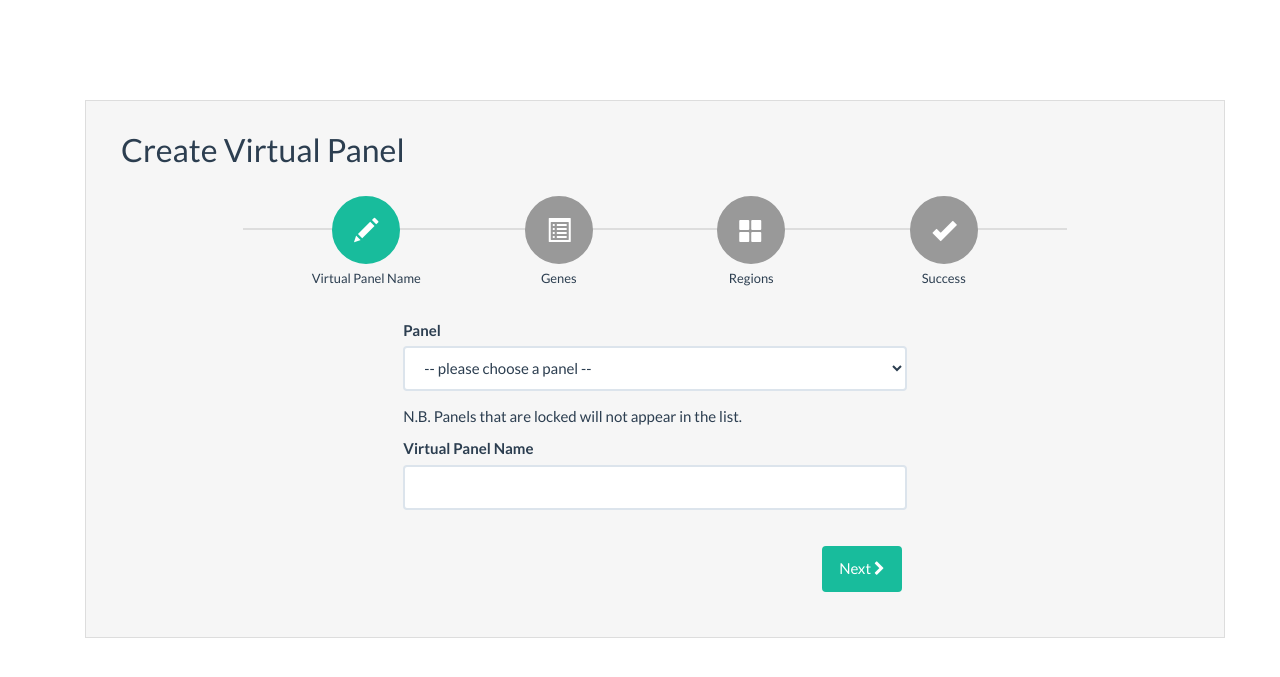
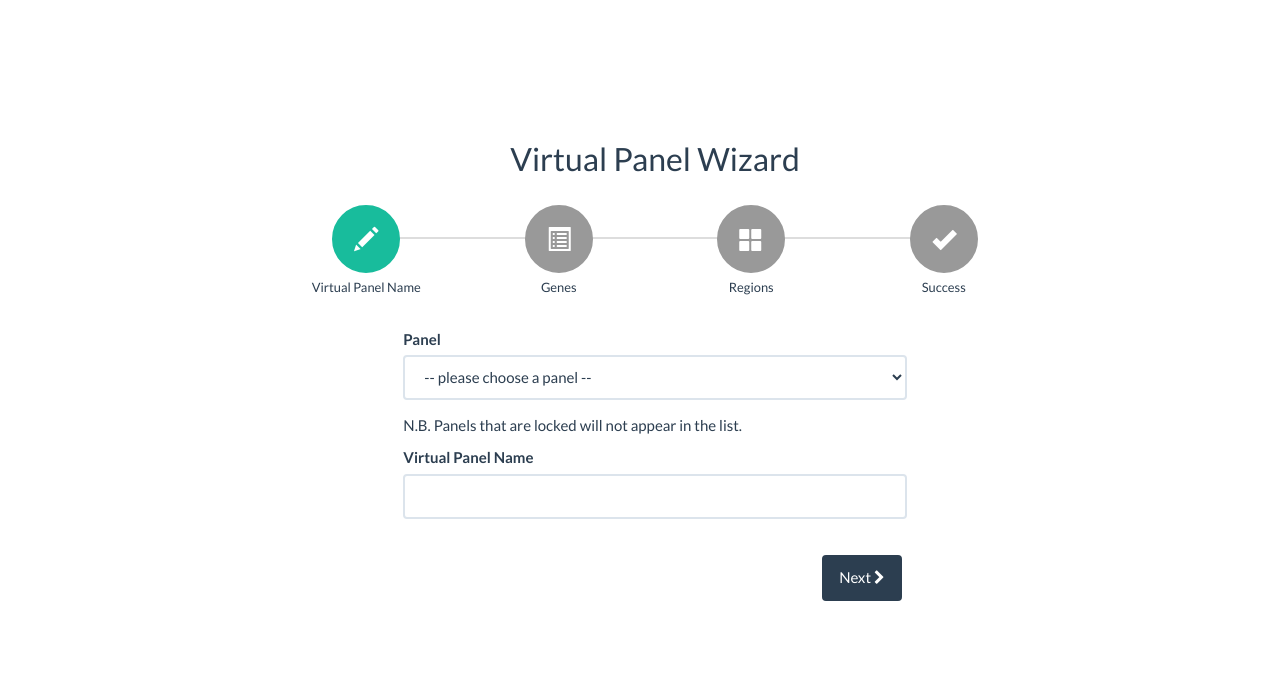
Before and after one commit to sch-sdgs/PanelPal, a Flask app: page /virtualpanels/wizard in a window 1280 px wide. Shown: the part 60-737 px from the top of that part. Run offline with Flask 2, Linux system fonts and the light colour scheme; the first user in the database is signed in; data that the repository does not hold is empty; the page is wider than the window, and the part outside it is not shown; some libraries are stand-ins or nearby versions.

Commit message:
Merge branch 'develop_nat' of https://github.com/sch-sdgs/PanelPal into develop
# Conflicts:
#	app/static/css/panel_pal.css

adding messaging

```diff
--- a/app/main.py
+++ b/app/main.py
@@ -1,5 +1,7 @@
 from flask import Flask
 from flask_sqlalchemy import SQLAlchemy
+import logging
+from logging.handlers import RotatingFileHandler
 
 app = Flask(__name__)
 app.config.from_object('config')
--- a/app/run.py
+++ b/app/run.py
@@ -2,4 +2,4 @@
 from app.main import app
 from flask_bootstrap import Bootstrap
 Bootstrap(app)
-app.run(debug=True,host= '10.182.131.21',port=5005)
+app.run(debug=True,host= '10.182.131.21',port=5006)
--- a/app/static/css/panel_pal.css
+++ b/app/static/css/panel_pal.css
@@ -88,11 +88,15 @@ h3
 }
 
 .form-vpgenes {
-    padding: 10px 35px 35px;
+    padding: 100px 35px 35px;
     margin: 0 auto;
-    background-color: #f6f6f6;
-    border: 1px solid rgba(0, 0, 0, 0.1);
+    background-color: #ffffff;
+    /*border: 1px solid rgba(0, 0, 0, 0.1);*/
 }
+
+.top-buffer { margin-top:20px; }
+.bttm-buffer { margin-top:20px; }
+.centerdiv{margin: 0 auto; text-align: center;}
 
 .col-md-4{
   padding-top: 20px;
@@ -267,7 +271,7 @@ font-style: oblique}
 .btn-info{background-color:#18bc9c; border-color: #18bc9c;}
 
 .line {
-  max-width:75%;
+  width:640px;
   min-height:2px;
   background-color: #ddd;
   margin-top:50px;
--- a/app/templates/virtualpanels_createprocess.html
+++ b/app/templates/virtualpanels_createprocess.html
@@ -1,20 +1,15 @@
 {% extends "layout.html" %}
 
 {% block content %}
-<div class="wrapper">
+
     <div class="form-vpgenes">
         <form id="main" name="main" action="{{ url_for('view_virtual_panels') }}" method="POST">
 
-            <h2>Create Virtual Panel</h2>
-            <div id="message">
-            {% if message %}
-            <div class="alert alert-danger"><strong>Silly Sausage!</strong> {{ message }}</div>
-            {% endif %}
-            </div>
+            <center><h2>Virtual Panel Wizard</h2></center>
             <div class="row">
+
                 <div class="line hidden-xs"></div>
                 <div class="process">
-
                     <div class="process-row nav nav-tabs">
                         <div class="col-sm-12 text-center">
                             <div class="process-step col-sm-3">
@@ -62,7 +65,7 @@
                                 <br>
                                 <ul class="list-unstyled list-inline pull-right">
                                     <li>
-                                        <button type="button" class="btn btn-info next-step">Next <i
+                                        <button type="button" class="btn btn-primary next-step">Next <i
                                                 class="fa fa-chevron-right"></i></button>
                                     </li>
                                 </ul>
@@ -82,16 +96,29 @@
                                         </button>
                                     </li>
                                     <li>
-                                    <button type="button" class="btn btn-info next-step">Next <i
+                                        <button type="button" class="btn btn-primary next-step">Next <i
                                                 class="fa fa-chevron-right"></i>
                                         </button>
                                     </li>
                                 </ul>
                                       </div>
+                                 <div class="col-md-2"></div>
+                                </div>
+                        </div>
                         <div id="select_regions" class="tab-pane fade">
+
+                            <div class="row top-buffer bttm-buffer">
+                             <div class="col-md-2"></div>
+                                 <div class="col-md-8">
+                            <center><h3>Choose the regions</h3></center>
+                                     <center><p>Click a gene name to edit the regions included in the virtual panel</p></center>
+                                     </div>
+                                 <div class="col-md-2"></div>
+                                </div>
+
                             <div>
-                                <p>Click a gene name to edit the regions included in the virtual panel</p>
-                                <div class="form-group">
+
+                                <div class="form-group centerdiv">
                                     <h3 id="genelist" value="{{ panel }}">
 
                                     </h3>
@@ -109,7 +136,7 @@
                                         </button>
                                     </li>
                                     <li>
-                                        <button type="button" class="btn btn-info next-step">Next <i
+                                        <button type="button" class="btn btn-primary next-step">Next <i
                                                 class="fa fa-chevron-right"></i></button>
                                     </li>
                                 </ul>
--- a/app/views.py
+++ b/app/views.py
@@ -1,4 +1,4 @@
-from flask import render_template, request, flash, url_for, Markup, jsonify, redirect, Response
+from flask import render_template, request, flash, url_for, Markup, jsonify, redirect, Response, current_app
 from sqlalchemy.orm import scoped_session
 from app.main import s, app, db
 from app.models import *
@@ -11,12 +11,31 @@ from flask.ext.login import LoginManager, UserMixin, \
     login_required, login_user, logout_user, current_user
 from functools import wraps
 from collections import OrderedDict
+import logging
+from logging.handlers import RotatingFileHandler
+
+
+#app.logger.addHandler(handler)
 
 app.secret_key = 'development key'
 
 login_manager = LoginManager()
 login_manager.init_app(app)
 login_manager.login_view = "login"
+
+# class Messgae():
+#     def __init__(self,user):
+#         self.user = user
+#         formatter = logging.Formatter(
+#             '%(levelname)s|' + user + '|%(asctime)s|%(message)s')
+#         handler = RotatingFileHandler('foo.log', maxBytes=10000, backupCount=1)
+#         handler.setLevel(logging.INFO)
+#         handler.setFormatter(formatter)
+#         app.logger.addHandler(handler)
+#
+#     def send_message(self, action,scope,id):
+#         app.logger.info(action+"|"+scope+"|"+id)
+
 
 class User(UserMixin):
     def __init__(self, id, password=None):
@@ -52,6 +71,37 @@ def admin_required(f):
         return f(*args, **kwargs)
     return decorated_function
 
+# formatter = logging.Formatter('%(levelname)s|' + current_user.id + '|%(asctime)s|%(message)s')
+handler = RotatingFileHandler('foo.log', maxBytes=10000, backupCount=1)
+handler.setLevel(logging.INFO)
+# handler.setFormatter(formatter)
+# app.logger.addHandler(handler)
+
+def message(f):
+    @wraps(f)
+    def decorated_function(*args,**kwargs):
+        method = f.__name__
+        result=[]
+        if current_user.is_authenticated:
+            formatter = logging.Formatter('%(levelname)s|' + current_user.id + '|%(asctime)s|%(message)s')
+            handler.setFormatter(formatter)
+            app.logger.addHandler(handler)
+        else:
+            formatter = logging.Formatter('%(levelname)s|' +'anon' + '|%(asctime)s|%(message)s')
+            handler.setFormatter(formatter)
+            app.logger.addHandler(handler)
+        for i in request.args:
+            arg = request.args.get(i)
+            result.append(i)
+            result.append(arg)
+        for i in request.form:
+            arg = request.form[i]
+            result.append(i)
+            result.append(arg)
+        app.logger.info(method+"|"+"|".join(result))
+        return f(*args, **kwargs)
+    return decorated_function
+
 @login_manager.user_loader
 def load_user(user_id):
     return User(user_id)
@@ -65,7 +115,6 @@ def page_not_found(e):
 @app.errorhandler(500)
 def internal_server_error(e):
     return render_template('500.html'), 500
-
 
 class NumberCol(Col):
     def __init__(self, name, valmin=False, attr=None, attr_list=None, **kwargs):
@@ -360,20 +409,23 @@ def check_preftx_status(s, id):
                 break
     print status
     return status
-
+# log = logging.getLogger('werkzeug')
+# log.setLevel(logging.ERROR)
 @app.context_processor
 def logged_in():
     if current_user.is_authenticated:
         userid = current_user.id
         admin=check_if_admin(s,userid)
+
+        #app.logger.basicConfig(format='%(levelname)s|'+ current_user.id+'|%(asctime)s|%(message)s')
         return {'logged_in': True, 'userid': userid,'admin':admin}
     else:
         return {'logged_in': False}
 
 
 @app.route('/')
+@message
 def index():
-    print "what"
     return render_template('home.html', panels=3)
 
 
@@ -401,6 +453,7 @@ def autocomplete():
 @app.route('/admin/user',methods=['GET', 'POST'])
 @login_required
 @admin_required
+@message
 def user_admin():
     form = UserForm()
     if request.method == 'POST':
@@ -485,6 +538,7 @@ def view_panels(id=None):
 
 @app.route('/panel', methods=['GET', 'POST'])
 @login_required
+@message
 def view_panel():
     id = request.args.get('id')
     if id:
@@ -610,6 +664,7 @@ def create_panel():
 
 @app.route('/panels/live', methods=['GET', 'POST'])
 @login_required
+@message
 def make_live():
     """
     given a panel id this method makes a panel live
@@ -620,7 +675,6 @@ def make_live():
     current_version = get_current_version(s, panelid)
     new_version = current_version + 1
     make_panel_live(s, panelid, new_version, current_user.id)
-
     return redirect(url_for('view_panels'))
 
 
@@ -634,6 +688,7 @@ def unlock_panel():
 
 @app.route('/panels/edit')
 @login_required
+@message
 def edit_panel_page(panel_id=None):
     id = request.args.get('panelid')
     lock_panel(s, current_user.id, id)
@@ -775,6 +830,7 @@ def delete_region():
 
 @app.route('/panels/delete/add', methods=['POST'])
 @login_required
+@message
 def add_gene():
     """
     adds a gene to a panel
@@ -829,6 +885,7 @@ def project_tree():
 
 @app.route('/projects/add', methods=['GET', 'POST'])
 @login_required
+@message
 def add_projects():
     form = ProjectForm()
     if request.method == 'POST':
@@ -1077,6 +1134,7 @@ def login():
         result = user.is_authenticated(s, id=form.data["username"], password=form.data["password"])
         if result:
             login_user(user)
+
             if form.data["next"] != "":
                 return redirect(form.data["next"])
             else:
@@ -1110,6 +1168,7 @@ def edit_permissions():
 @app.route("/edit_permissions_admin", methods=['GET', 'POST'])
 @login_required
 @admin_required
+@message
 def edit_permissions_admin():
     users = get_users(s)
     result=OrderedDict()
@@ -1194,6 +1253,7 @@ def remove_permission():
 @login_required
 def logout():
     # todo unlock all users locked
+    app.logger.info("logout")
     logout_user()
     form = Login()
     return render_template("login.html", form=form, message="You have logged out of PanelPal")
```
Also changed, not shown: other parts of app/templates/virtualpanels_createprocess.html (+20 -2 lines), requirements.txt (line endings or trailing spaces). Lines whose indentation alone changed are shown as unchanged.
